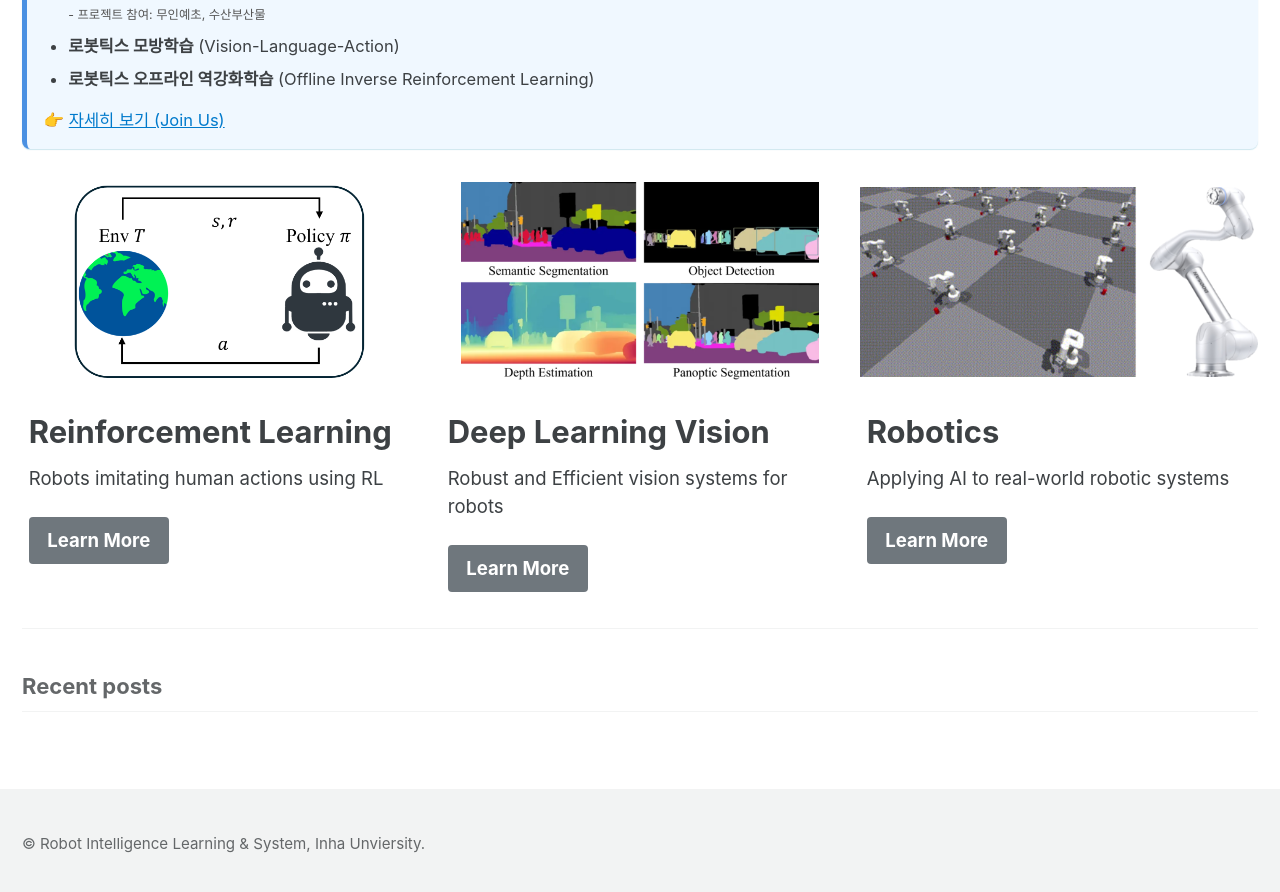
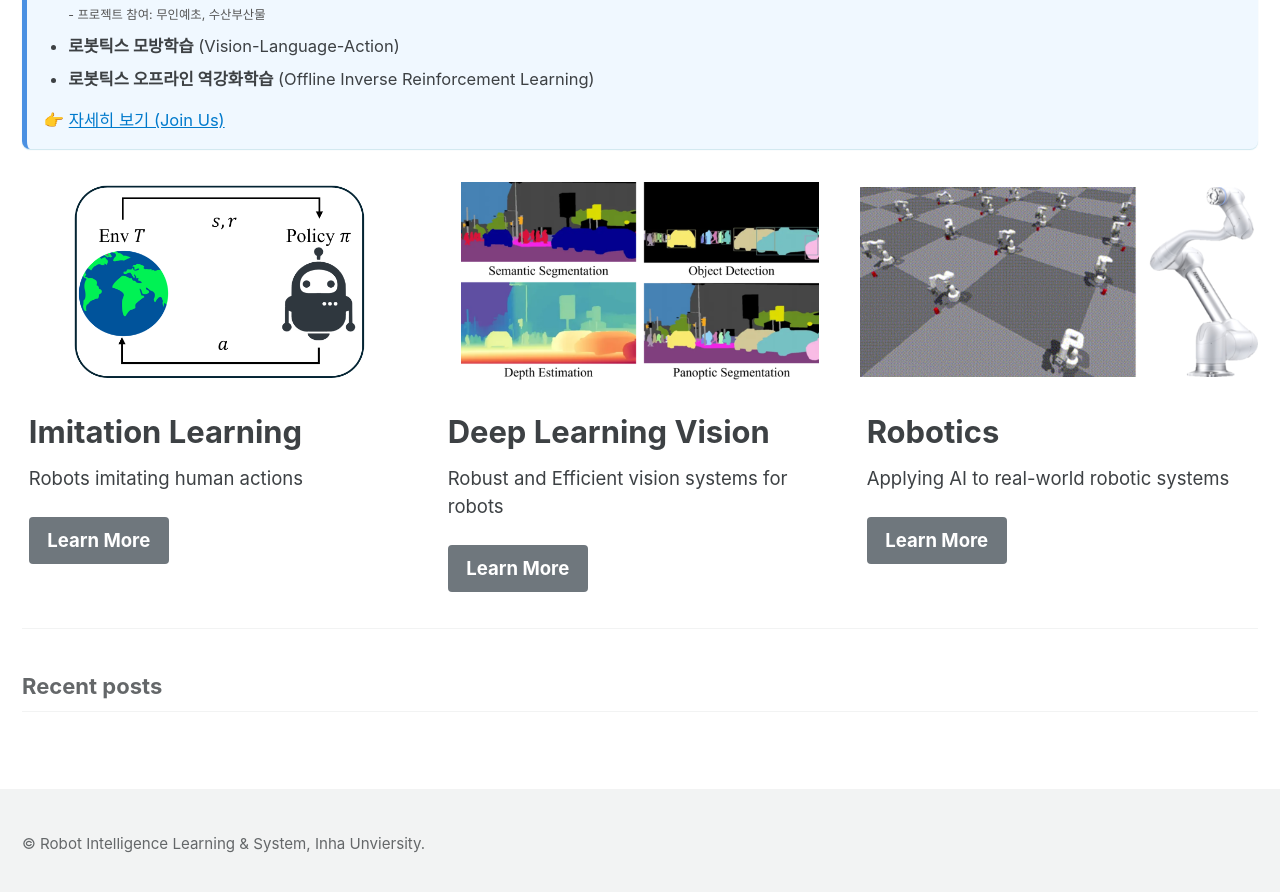
Before and after one commit to wjahn/rils, a Jekyll site: the page built from index.html, in a window 1280 px wide and 900 px high, scrolled down 588 px. Shown: the top 892 px of the window. Built offline with Jekyll 4.4.1, drawn with Linux system fonts in a browser that asks for light colours; cached includes are drawn as plain includes; the list of posts is cut into pages by our own code.

Commit message:
Update index.html

```diff
--- a/index.html
+++ b/index.html
@@ -10,9 +10,9 @@ header:
 excerpt: "인하대학교 로봇 지능 학습 및 시스템 연구실"
 feature_row:
   - image_path: /assets/images/home/rl.png
-    alt: "Reinforcement Learning"
-    title: "Reinforcement Learning"
-    excerpt: "Robots imitating human actions using RL"
+    alt: "Imitation Learning"
+    title: "Imitation Learning"
+    excerpt: "Robots imitating human actions"
     url: "/about/research-area/#reinforcement-learning"
     btn_label: "Learn More"
     btn_class: "btn--primary"
```
